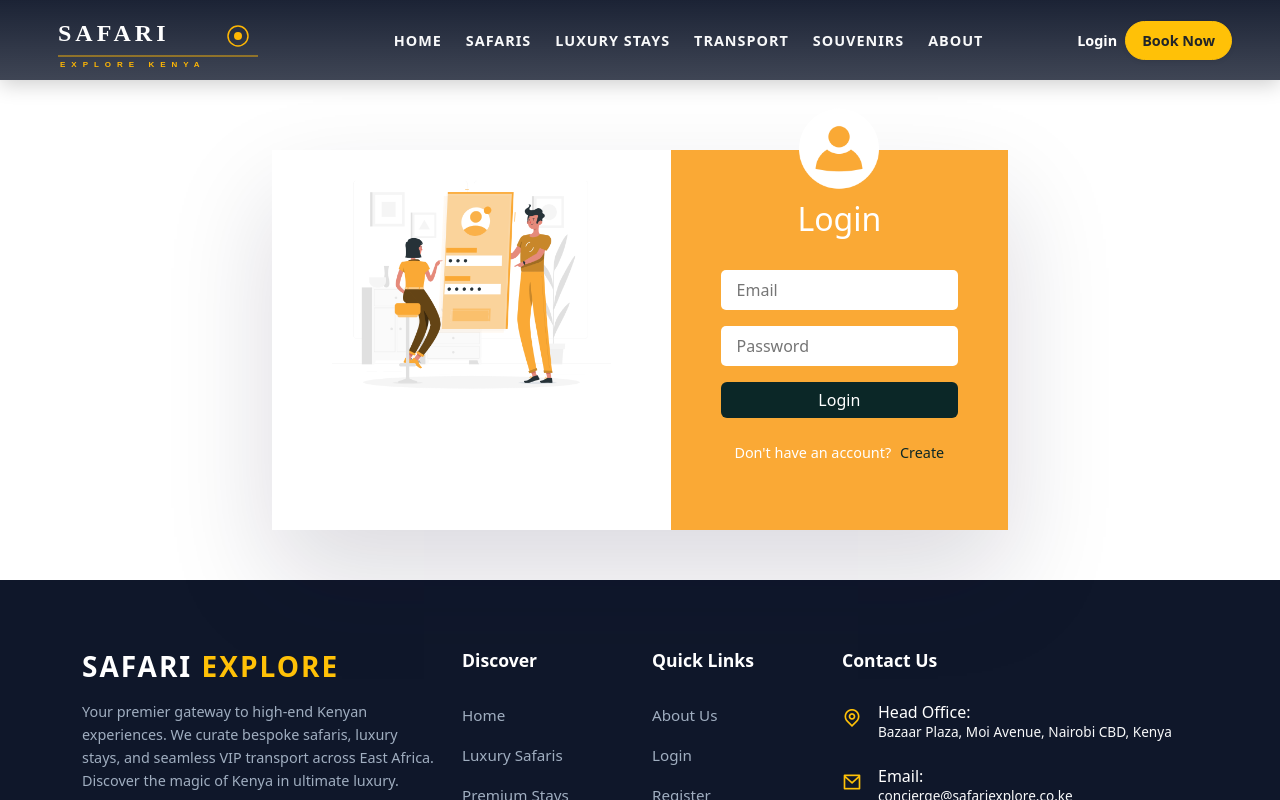
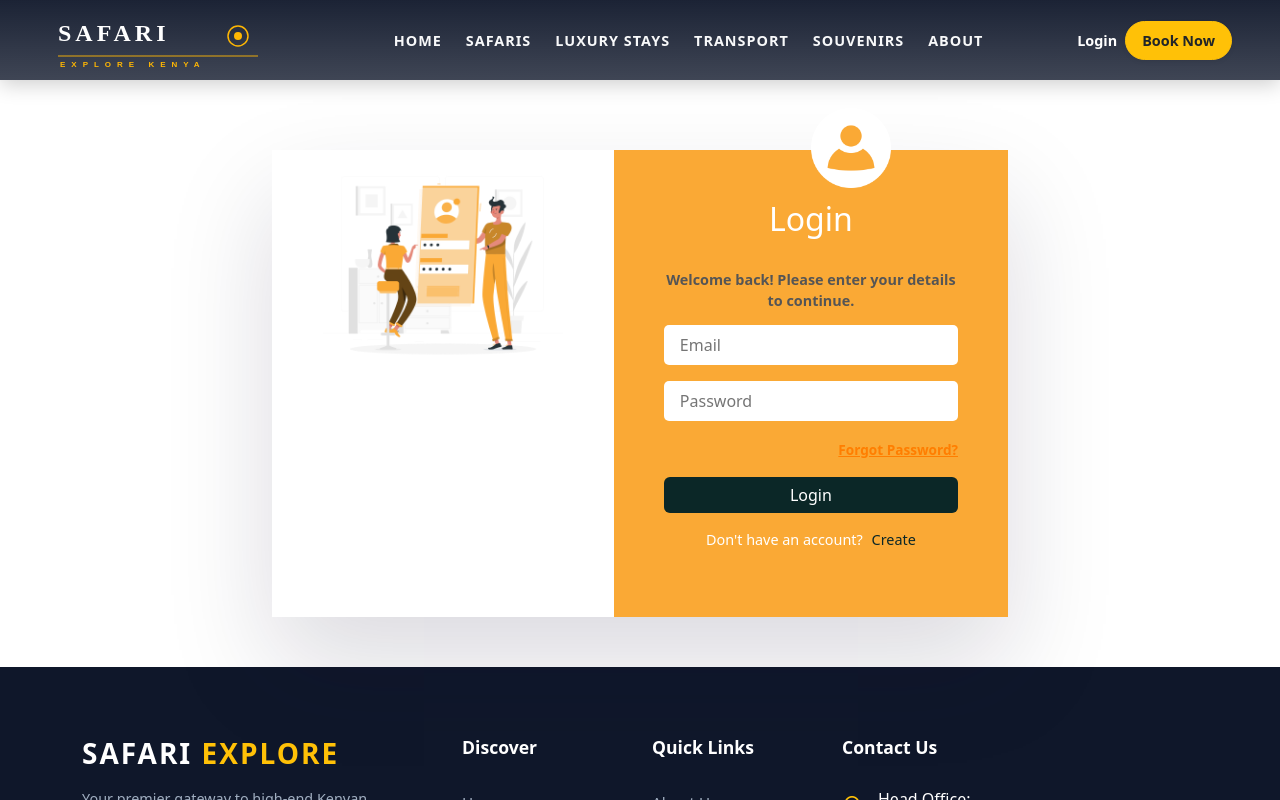
Before and after one commit to Mokua0904/safari-explore-kenya, a React (Create React App) app in the folder frontend/: page /login in a window 1280 px wide. Shown: the top 800 px of the page. Built offline with nearby package versions, Linux system fonts and the light colour scheme; a web font is replaced by a local one.

Commit message:
Added login animations and forgot password page

```diff
--- a/frontend/package.json
+++ b/frontend/package.json
@@ -10,6 +10,7 @@
     "ajv": "^8.17.1",
     "ajv-keywords": "^5.1.0",
     "bootstrap": "^5.3.6",
+    "framer-motion": "^14.13.0",
     "react": "^19.1.0",
     "react-bootstrap": "^2.10.10",
     "react-dom": "^19.1.0",
--- /dev/null
+++ b/frontend/src/Pages/ForgotPassword.jsx
@@ -0,0 +1,78 @@
+import React, { useState } from "react";
+import { Container, Row, Col, Form, FormGroup, Button } from "reactstrap";
+import { Link } from "react-router-dom";
+import { motion } from "framer-motion";
+import "../styles/login.css";
+import userIcon from "../assest/images/user.png";
+
+const ForgotPassword = () => {
+  const [email, setEmail] = useState("");
+  const [message, setMessage] = useState(null);
+  const [loading, setLoading] = useState(false);
+
+  const handleSubmit = async (e) => {
+    e.preventDefault();
+    setLoading(true);
+    setMessage(null);
+
+    // Simulate an API call for now
+    setTimeout(() => {
+      setMessage("If an account with that email exists, a password reset link has been sent.");
+      setLoading(false);
+    }, 1500);
+  };
+
+  return (
+    <section>
+      <Container>
+        <Row>
+          <Col lg="6" className="m-auto">
+            <motion.div
+              className="login__container p-5"
+              style={{ backgroundColor: "#fff", borderRadius: "15px", boxShadow: "0 10px 30px rgba(0,0,0,0.1)", display: "block" }}
+              initial={{ opacity: 0, y: 30 }}
+              animate={{ opacity: 1, y: 0 }}
+              transition={{ duration: 0.5 }}
+            >
+              <div className="login__form" style={{ width: "100%", padding: "0" }}>
+                <div className="user text-center mb-4">
+                  <img src={userIcon} alt="" style={{ width: "60px" }} />
+                </div>
+                <h2 className="text-center mb-3">Reset Password</h2>
+                <p className="text-center text-muted mb-4">
+                  Enter your email and we will send you a link to reset your password.
+                </p>
+
+                {message && <div className="alert alert-success">{message}</div>}
+
+                <Form onSubmit={handleSubmit}>
+                  <FormGroup className="mb-4">
+                    <input
+                      type="email"
+                      placeholder="Enter your registered email"
+                      className="form-control"
+                      value={email}
+                      onChange={(e) => setEmail(e.target.value)}
+                      required
+                      style={{ padding: "12px", borderRadius: "8px", border: "1px solid #ddd", width: "100%" }}
+                    />
+                  </FormGroup>
+
+                  <Button className="btn secondary__btn auth__btn w-100" type="submit" disabled={loading}>
+                    {loading ? "Sending..." : "Send Reset Link"}
+                  </Button>
+                </Form>
+
+                <p className="text-center mt-4">
+                  Remember your password? <Link to="/login">Back to Login</Link>
+                </p>
+              </div>
+            </motion.div>
+          </Col>
+        </Row>
+      </Container>
+    </section>
+  );
+};
+
+export default ForgotPassword;
--- a/frontend/src/Pages/Login.jsx
+++ b/frontend/src/Pages/Login.jsx
@@ -1,60 +1,86 @@
 import React, { useState, useContext } from "react";
 import { Container, Row, Col, Form, FormGroup, Button } from "reactstrap";
+import { Link, useNavigate } from "react-router-dom";
+import { motion, AnimatePresence } from "framer-motion";
 import "../styles/login.css";
-import { Link, useNavigate } from "react-router-dom";
-
 import loginImg from "../assest/images/login.png";
 import userIcon from "../assest/images/user.png";
-
 import { AuthContext } from "../context/AuthContext";
 import { BASE_URL } from "../utils/config";
 
 const Login = () => {
-  const [credentials, setCredentials] = useState({
-    email: "",
-    password: "",
-  });
+  const [credentials, setCredentials] = useState({ email: "", password: "" });
+  const [error, setError] = useState(null);
+  const [loading, setLoading] = useState(false);
+  const [successMsg, setSuccessMsg] = useState(null);
 
   const { dispatch } = useContext(AuthContext);
   const navigate = useNavigate();
 
   const handleChange = (e) => {
     setCredentials((prev) => ({ ...prev, [e.target.id]: e.target.value }));
+    setError(null);
   };
 
   const handleClick = async (e) => {
     e.preventDefault();
-    dispatch({ type: "LOGIN_START" });
+    setLoading(true);
+    setError(null);
+    setSuccessMsg(null);
 
     try {
       const res = await fetch(`${BASE_URL}/auth/login`, {
         method: "post",
-        headers: {
-          "content-type": "application/json",
-        },
-        credentials: "include", // Important for saving cookies
+        headers: { "content-type": "application/json" },
+        credentials: "include",
         body: JSON.stringify(credentials),
       });
 
       const result = await res.json();
 
-      // If the login fails, stop here and show the error
       if (!res.ok) {
-        dispatch({ type: "LOGIN_FAILURE", payload: result.message });
-        return alert(result.message || "Login failed");
+        setError(result.message || "Invalid email or password.");
+        setLoading(false);
+        return;
       }
 
-      // If successful, save the user to the AuthContext
+      setSuccessMsg(`Welcome back, ${result.data.username}! Redirecting...`);
+
       dispatch({ type: "LOGIN_SUCCESS", payload: result.data });
 
-      // Redirect to home page
+      setTimeout(() => {
         navigate("/");
+      }, 1500);
 
     } catch (err) {
-      dispatch({ type: "LOGIN_FAILURE", payload: err.message });
-      alert("Network error. Please try again.");
+      setError("Network error. Please try again.");
+      setLoading(false);
     }
   };
+
+  const containerVariants = {
+    hidden: { opacity: 0, x: -50 },
+    visible: { opacity: 1, x: 0, transition: { duration: 0.6, staggerChildren: 0.1 } },
+  };
+
+  const itemVariants = {
+    hidden: { opacity: 0, y: 20 },
+    visible: { opacity: 1, y: 0, transition: { duration: 0.5 } },
+  };
+
+  let statusMessage = "Welcome back! Please enter your details to continue.";
+  let messageColor = "#555";
+
+  if (loading && !successMsg) {
+    statusMessage = "Authenticating your secure session...";
+    messageColor = "#ff7e01";
+  } else if (successMsg) {
+    statusMessage = successMsg;
+    messageColor = "#28a745";
+  } else if (error) {
+    statusMessage = error;
+    messageColor = "#dc3545";
+  }
 
   return (
     <section>
@@ -62,17 +88,45 @@ const Login = () => {
         <Row>
           <Col lg="8" className="m-auto">
             <div className="login__container d-flex justify-content-between">
-              <div className="login__img">
+
+              <motion.div
+                className="login__img"
+                initial={{ opacity: 0, scale: 0.9 }}
+                animate={{ opacity: 1, scale: 1 }}
+                transition={{ duration: 0.8 }}
+              >
                 <img src={loginImg} alt="" />
+              </motion.div>
+
+              <motion.div
+                className="login__form"
+                variants={containerVariants}
+                initial="hidden"
+                animate="visible"
+              >
+                <motion.div variants={itemVariants} className="user">
+                  <img src={userIcon} alt="" />
+                </motion.div>
+
+                <motion.h2 variants={itemVariants}>Login</motion.h2>
+
+                <div style={{ height: "40px", marginBottom: "15px", display: "flex", alignItems: "center", justifyContent: "center" }}>
+                  <AnimatePresence mode="wait">
+                    <motion.p
+                      key={statusMessage}
+                      initial={{ opacity: 0, y: -10 }}
+                      animate={{ opacity: 1, y: 0 }}
+                      exit={{ opacity: 0, y: 10 }}
+                      transition={{ duration: 0.3 }}
+                      style={{ color: messageColor, fontWeight: "600", fontSize: "0.9rem", margin: 0, textAlign: "center" }}
+                    >
+                      {statusMessage}
+                    </motion.p>
+                  </AnimatePresence>
                 </div>
 
-              <div className="login__form">
-                <div className="user">
-                  <img src={userIcon} alt="" />
-                </div>
-                <h2>Login</h2>
-
                 <Form onSubmit={handleClick}>
+                  <motion.div variants={itemVariants}>
                     <FormGroup>
                       <input
                         type="email"
@@ -80,8 +134,12 @@ const Login = () => {
                         id="email"
                         onChange={handleChange}
                         required
+                        disabled={loading || successMsg}
                       />
                     </FormGroup>
+                  </motion.div>
+
+                  <motion.div variants={itemVariants}>
                     <FormGroup>
                       <input
                         type="password"
@@ -89,19 +147,39 @@ const Login = () => {
                         id="password"
                         onChange={handleChange}
                         required
+                        disabled={loading || successMsg}
                       />
                     </FormGroup>
-                  <Button
-                    className="btn secondary__btn auth__btn"
+                  </motion.div>
+
+                  <motion.div variants={itemVariants} className="text-end mb-3">
+                    <Link to="/forgot-password" style={{ fontSize: "0.85rem", color: "#ff7e01", fontWeight: "600" }}>
+                      Forgot Password?
+                    </Link>
+                  </motion.div>
+
+                  <motion.div variants={itemVariants}>
+                    <motion.button
+                      whileHover={!loading && !successMsg ? { scale: 1.02 } : {}}
+                      whileTap={!loading && !successMsg ? { scale: 0.98 } : {}}
+                      className="btn secondary__btn auth__btn w-100"
                       type="submit"
+                      disabled={loading || successMsg}
+                      style={{
+                        backgroundColor: successMsg ? "#28a745" : "",
+                        color: successMsg ? "#fff" : ""
+                      }}
                     >
-                    Login
-                  </Button>
+                      {loading ? "Logging in..." : successMsg ? "Success!" : "Login"}
+                    </motion.button>
+                  </motion.div>
                 </Form>
-                <p>
+
+                <motion.p variants={itemVariants} className="mt-3">
                   Don't have an account? <Link to="/register">Create</Link>
-                </p>
-              </div>
+                </motion.p>
+              </motion.div>
+
             </div>
           </Col>
         </Row>
--- a/frontend/src/router/Routers.js
+++ b/frontend/src/router/Routers.js
@@ -19,6 +19,7 @@ import BecomeVendor from "./../Pages/BecomeVendor";
 import VendorDashboard from "../Pages/VendorDashboard";
 import Account from "./../Pages/Account";
 import AdminVendors from "./../Pages/AdminVendors";
+import ForgotPassword from "./../Pages/ForgotPassword";
 
 import ProtectedRoute from "../Component/ProtectedRoute";
 
@@ -38,6 +39,7 @@ const Routers = () => {
       <Route path="/transport" element={<Transport />} />
       <Route path="/shop" element={<Shop />} />
       <Route path="/become-vendor" element={<BecomeVendor />} />
+      <Route path="/forgot-password" element={<ForgotPassword />} />
 
       {/* PROTECTED ROUTES */}
       <Route
```
Also changed, not shown: 1 other file (tests, documents, lock files or other folders). Lines whose indentation alone changed are shown as unchanged.
